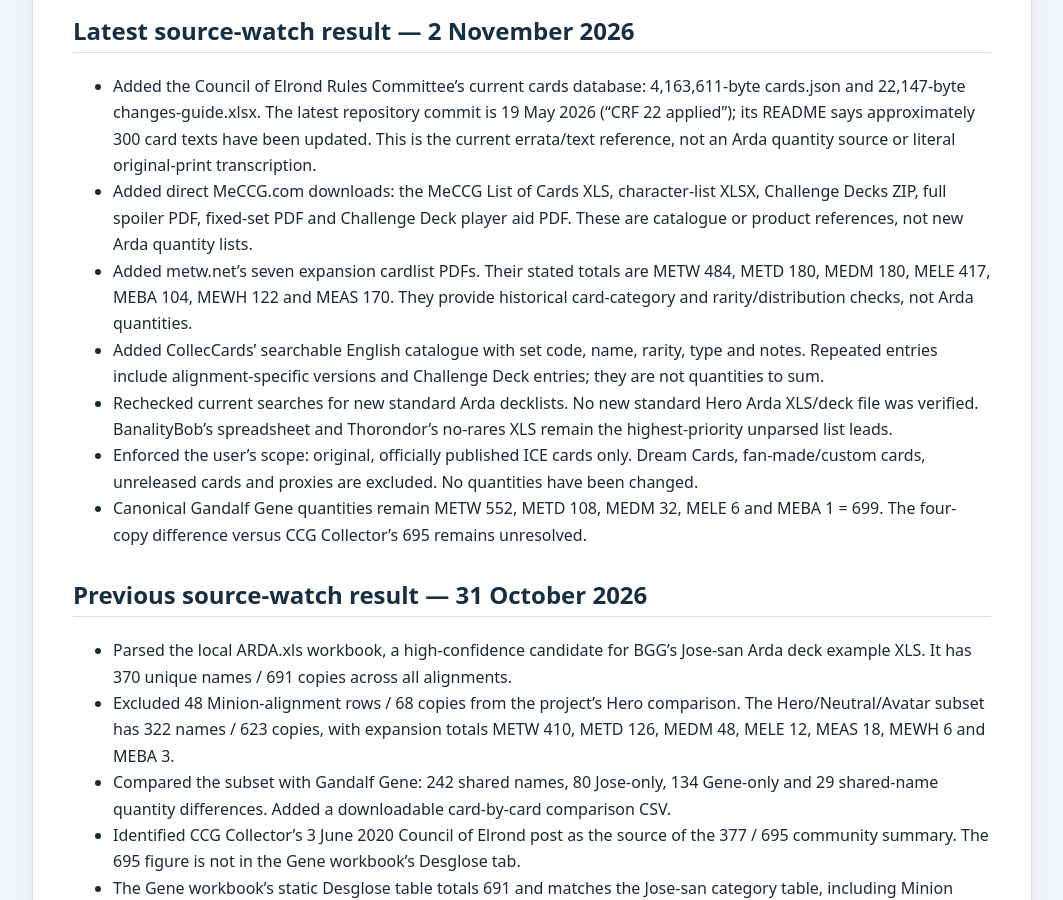
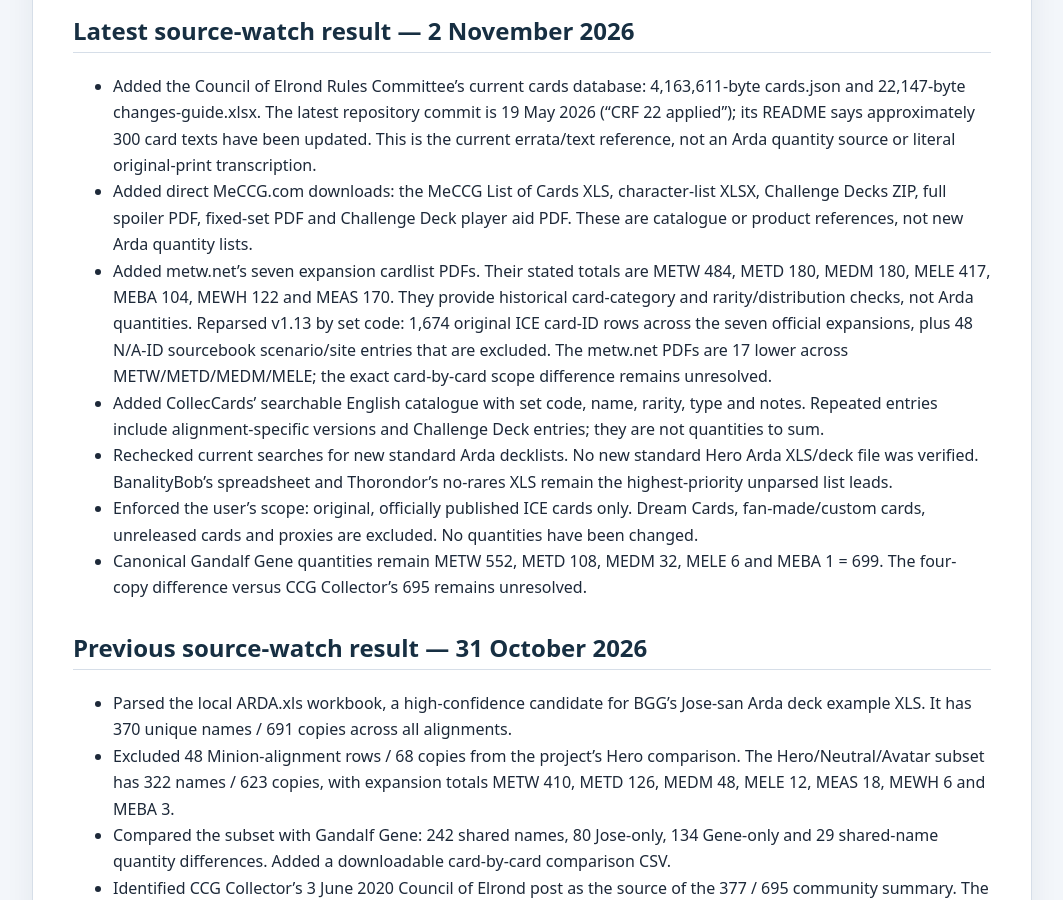
Before and after one commit to JamSpot/meccg-arda-master-database, a Jekyll site: the page built from docs/research-progress.md, in a window 1280 px wide and 900 px high, scrolled down 2245 px. Shown: the whole window, without its empty margins (108-1171 px from the left). Built offline with Jekyll 4.4.1, drawn with Linux system fonts in a browser that asks for light colours; our own code applies the rules of GitHub Pages for plain Markdown files.

Commit message:
Record v1.13 physical-card audit and 17-cardlist discrepancy

```diff
--- a/docs/research-progress.md
+++ b/docs/research-progress.md
@@ -39,7 +39,7 @@ The original Gandalf Gene workbook and a separate Jose-san Arda workbook are now
 
 - Added the Council of Elrond Rules Committee's current cards database: 4,163,611-byte cards.json and 22,147-byte changes-guide.xlsx. The latest repository commit is 19 May 2026 (“CRF 22 applied”); its README says approximately 300 card texts have been updated. This is the current errata/text reference, not an Arda quantity source or literal original-print transcription.
 - Added direct MeCCG.com downloads: the MeCCG List of Cards XLS, character-list XLSX, Challenge Decks ZIP, full spoiler PDF, fixed-set PDF and Challenge Deck player aid PDF. These are catalogue or product references, not new Arda quantity lists.
-- Added metw.net's seven expansion cardlist PDFs. Their stated totals are METW 484, METD 180, MEDM 180, MELE 417, MEBA 104, MEWH 122 and MEAS 170. They provide historical card-category and rarity/distribution checks, not Arda quantities.
+- Added metw.net's seven expansion cardlist PDFs. Their stated totals are METW 484, METD 180, MEDM 180, MELE 417, MEBA 104, MEWH 122 and MEAS 170. They provide historical card-category and rarity/distribution checks, not Arda quantities. Reparsed v1.13 by set code: 1,674 original ICE card-ID rows across the seven official expansions, plus 48 N/A-ID sourcebook scenario/site entries that are excluded. The metw.net PDFs are 17 lower across METW/METD/MEDM/MELE; the exact card-by-card scope difference remains unresolved.
 - Added CollecCards' searchable English catalogue with set code, name, rarity, type and notes. Repeated entries include alignment-specific versions and Challenge Deck entries; they are not quantities to sum.
 - Rechecked current searches for new standard Arda decklists. No new standard Hero Arda XLS/deck file was verified. BanalityBob's spreadsheet and Thorondor's no-rares XLS remain the highest-priority unparsed list leads.
 - Enforced the user's scope: original, officially published ICE cards only. Dream Cards, fan-made/custom cards, unreleased cards and proxies are excluded. No quantities have been changed.
```
